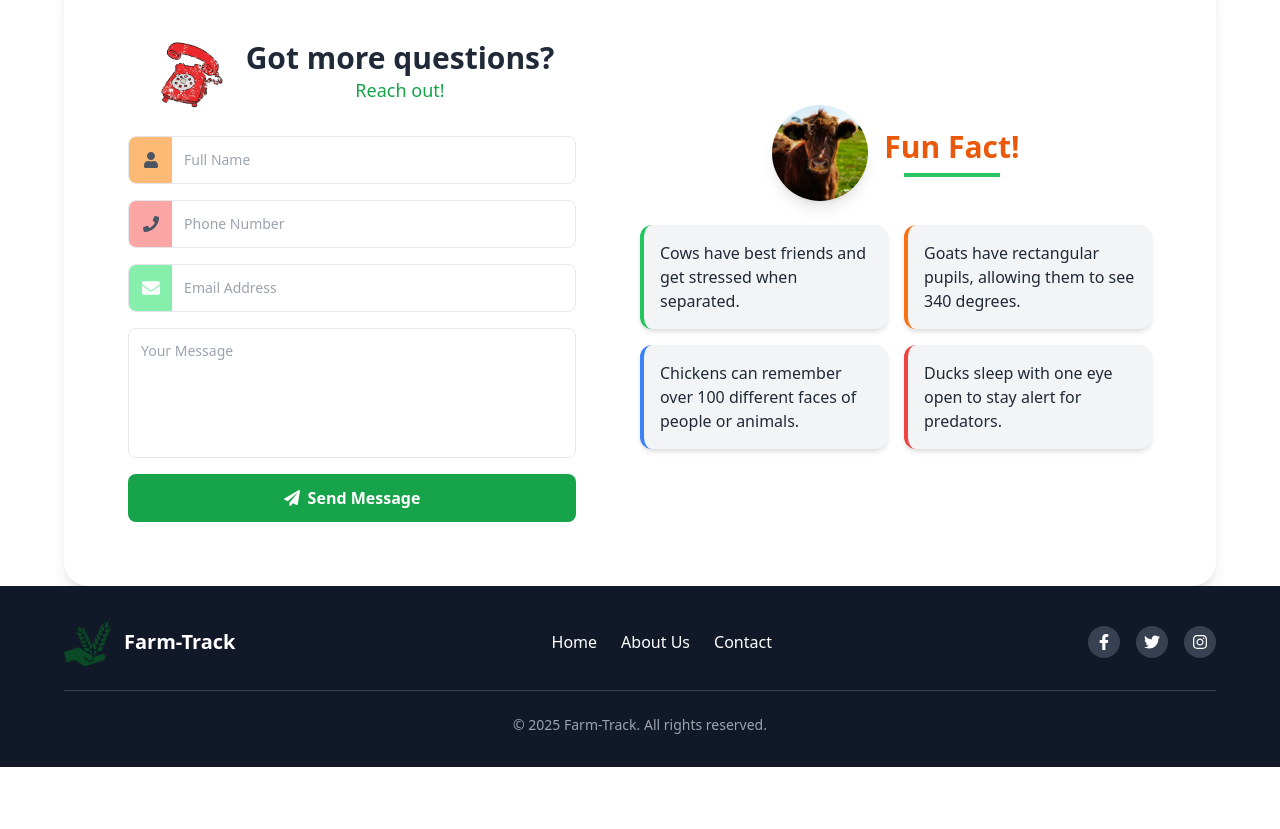
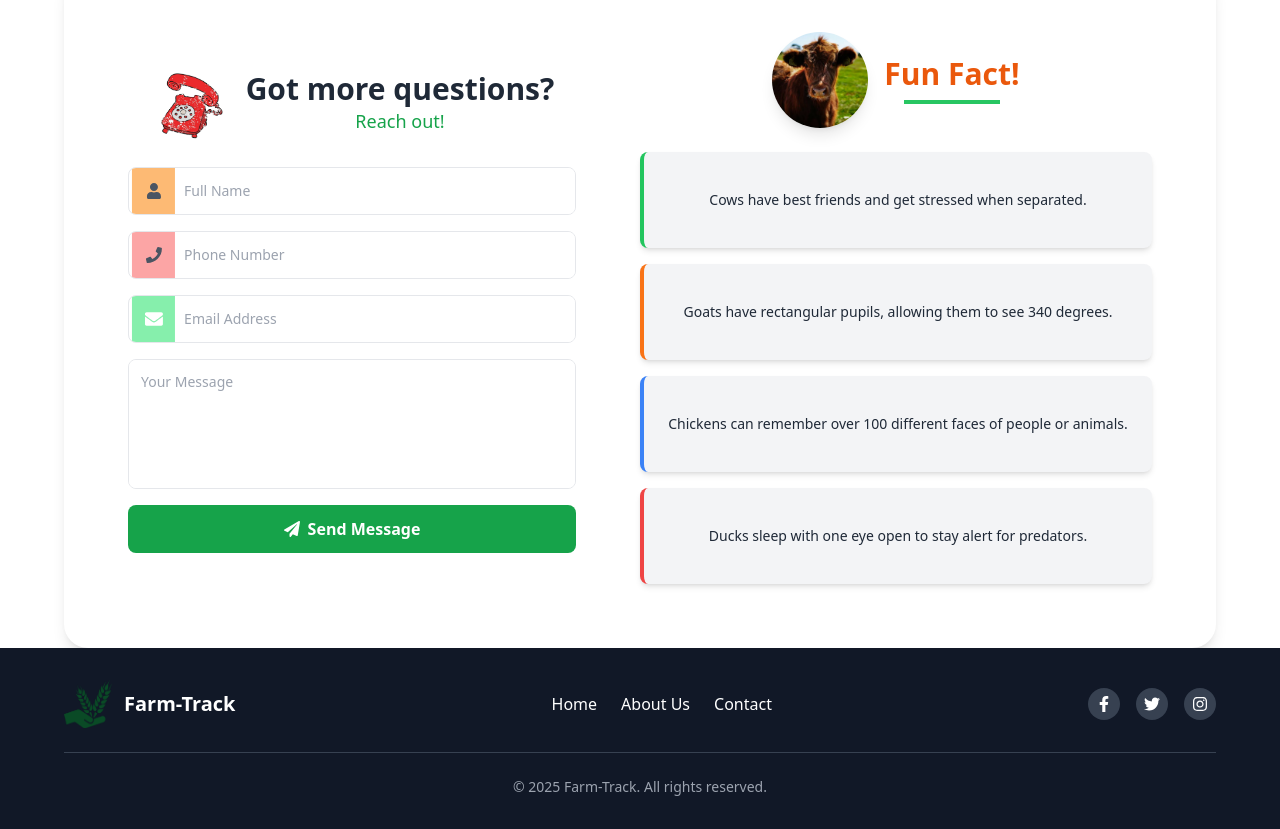
Before and after one commit to J-Bagonza/Farm-track, a React (Vite) app: page / in a window 1280 px wide. Shown: the part 1400-2229 px from the top of the page. Before the commit the page ends 2167 px from the top, so only its background shows below. Built offline with nearby package versions, Linux system fonts and the light colour scheme.

Commit message:
added framer motion to icons

```diff
--- a/src/components/ContactUs.jsx
+++ b/src/components/ContactUs.jsx
@@ -1,8 +1,8 @@
 import { motion } from "framer-motion";
+import { useEffect, useState } from "react";
 import contactUsLogo from "../assets/images/contactus.png";
 import cowImage from "../assets/images/cow.jpg";
 import { FaUser, FaPhone, FaEnvelope, FaPaperPlane } from "react-icons/fa";
-import { useEffect, useState } from "react";
 
 const funFacts = [
   { fact: "Cows have best friends and get stressed when separated.", color: "border-green-500" },
@@ -11,12 +11,27 @@ const funFacts = [
   { fact: "Ducks sleep with one eye open to stay alert for predators.", color: "border-red-500" },
 ];
 
+const shakeAnimation = {
+  initial: { x: 0 },
+  animate: { x: [-3, 3, -3], transition: { repeat: Infinity, duration: 0.3 } },
+  stop: { x: 0, transition: { duration: 0.1 } },
+};
+
 const ContactUs = () => {
   const [animateFacts, setAnimateFacts] = useState(false);
+  const [inputValues, setInputValues] = useState({
+    name: "",
+    phone: "",
+    email: "",
+  });
 
   useEffect(() => {
     setTimeout(() => setAnimateFacts(true), 500);
   }, []);
+
+  const handleChange = (field, value) => {
+    setInputValues((prev) => ({ ...prev, [field]: value }));
+  };
 
   return (
     <section
@@ -36,24 +51,54 @@ const ContactUs = () => {
         {/* Contact Form */}
         <form className="w-full max-w-lg">
           <div className="flex border rounded-lg overflow-hidden mb-4 h-12">
-            <span className="bg-orange-300 w-12 h-full flex items-center justify-center">
+            <motion.span
+              className="bg-orange-300 w-12 h-full flex items-center justify-center"
+              animate={inputValues.name ? "stop" : "animate"}
+              variants={shakeAnimation}
+            >
               <FaUser className="text-gray-600" />
-            </span>
-            <input type="text" placeholder="Full Name" className="w-full p-3 focus:outline-none text-sm" />
+            </motion.span>
+            <input
+              type="text"
+              placeholder="Full Name"
+              className="w-full p-3 focus:outline-none text-sm"
+              value={inputValues.name}
+              onChange={(e) => handleChange("name", e.target.value)}
+            />
           </div>
 
           <div className="flex border rounded-lg overflow-hidden mb-4 h-12">
-            <span className="bg-red-300 w-12 h-full flex items-center justify-center">
+            <motion.span
+              className="bg-red-300 w-12 h-full flex items-center justify-center"
+              animate={inputValues.phone ? "stop" : "animate"}
+              variants={shakeAnimation}
+            >
               <FaPhone className="text-gray-600" />
-            </span>
-            <input type="tel" placeholder="Phone Number" className="w-full p-3 focus:outline-none text-sm" />
+            </motion.span>
+            <input
+              type="tel"
+              placeholder="Phone Number"
+              className="w-full p-3 focus:outline-none text-sm"
+              value={inputValues.phone}
+              onChange={(e) => handleChange("phone", e.target.value)}
+            />
           </div>
 
           <div className="flex border rounded-lg overflow-hidden mb-4 h-12">
-            <span className="bg-green-300 w-12 h-full flex items-center justify-center">
+            <motion.span
+              className="bg-green-300 w-12 h-full flex items-center justify-center"
+              animate={inputValues.email ? "stop" : "animate"}
+              variants={shakeAnimation}
+            >
               <FaEnvelope className="text-white text-lg" />
-            </span>
-            <input type="email" placeholder="Email Address" className="w-full p-3 focus:outline-none text-sm" />
+            </motion.span>
+            <input
+              type="email"
+              placeholder="Email Address"
+              className="w-full p-3 focus:outline-none text-sm"
+              value={inputValues.email}
+              onChange={(e) => handleChange("email", e.target.value)}
+            />
           </div>
 
           <div className="flex items-start border rounded-lg overflow-hidden mb-4">
@@ -81,17 +126,17 @@ const ContactUs = () => {
           </h2>
         </div>
 
-        {/* Fun Facts List */}
-        <div className="mt-6 w-full grid grid-cols-1 md:grid-cols-2 gap-4">
+        {/* Fun Facts List (2 columns on mobile) */}
+        <div className="mt-6 w-full grid grid-cols-2 gap-4 md:grid-cols-2 lg:grid-cols-1">
           {funFacts.map((fact, index) => (
             <motion.div
               key={index}
-              className={`flex items-center p-3 md:p-4 bg-gray-100 rounded-xl shadow-md border-l-4 ${fact.color}`}
+              className={`flex items-center justify-center text-center p-2 md:p-3 bg-gray-100 rounded-lg shadow-md border-l-4 ${fact.color} h-24`}
               initial={{ opacity: 0, y: 20 }}
               animate={animateFacts ? { opacity: 1, y: 0 } : {}}
               transition={{ duration: 0.6, delay: index * 0.2 }}
             >
-              <p className="text-gray-800 text-sm md:text-base">{fact.fact}</p>
+              <p className="text-gray-800 text-xs md:text-sm">{fact.fact}</p>
             </motion.div>
           ))}
         </div>
```
